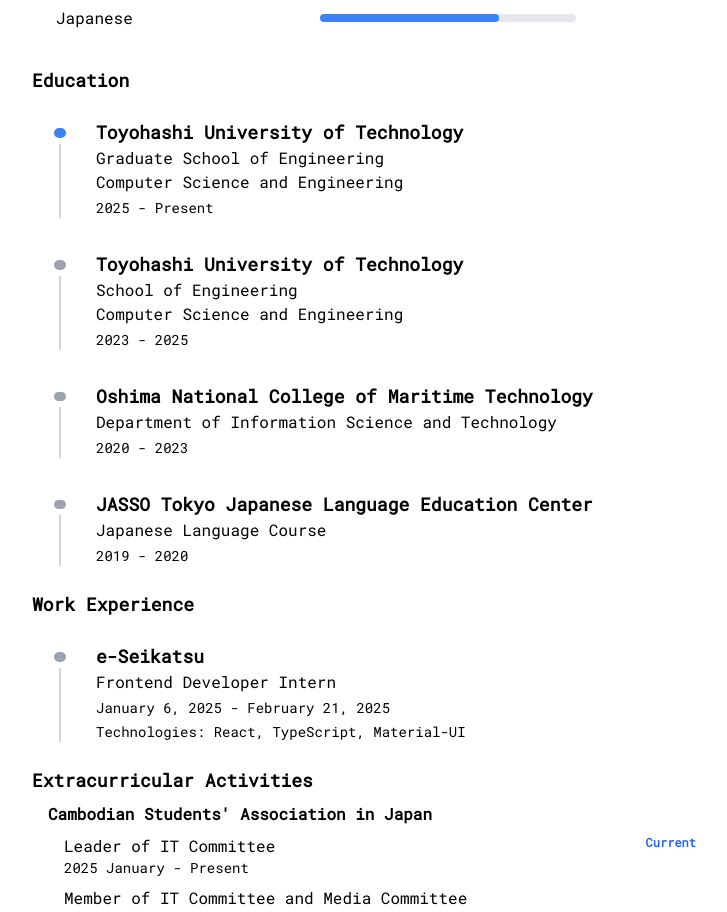
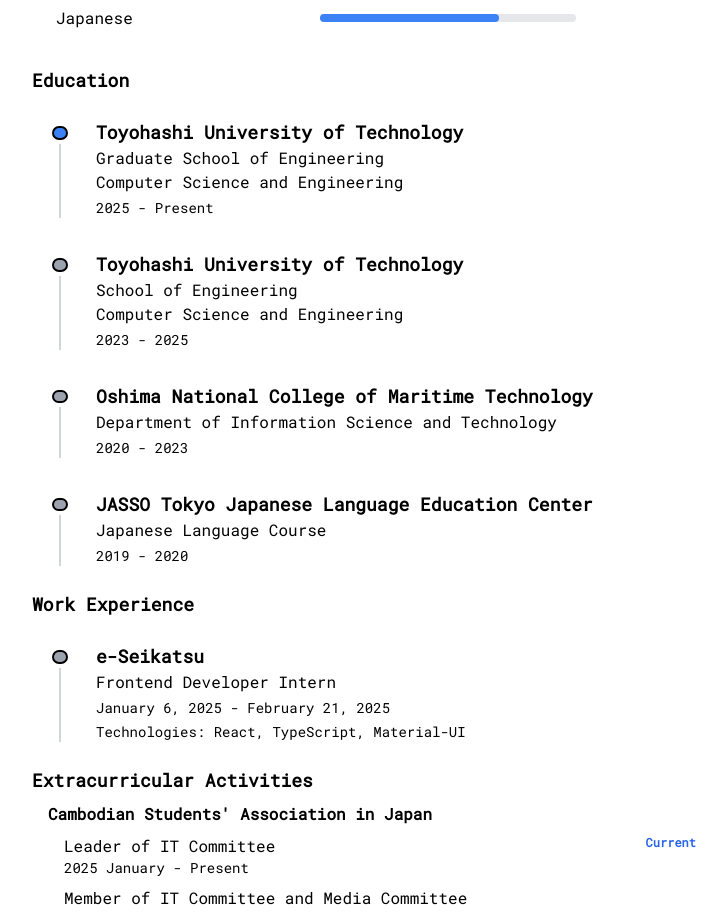
Before and after one commit to oukoutdam/personal-homepage, a Next.js app: page /resume in a window 1280 px wide. Shown: the part 1760-2672 px from the top of the page, without its empty margins (216-943 px from the left). Built offline with nearby package versions, Linux system fonts and the light colour scheme.

Commit message:
Fix Theme Colors

```diff
--- a/src/app/resume/sections/EducationTimeline.tsx
+++ b/src/app/resume/sections/EducationTimeline.tsx
@@ -35,7 +35,7 @@
             <div className='flex h-auto w-10 flex-shrink-0 flex-col items-center pt-2'>
               {/* The Dot */}
               <div
-                className={`relative z-10 h-4 w-4 rounded-full border-2 border-white ${
+                className={`relative z-10 h-4 w-4 rounded-full border-2 border-black dark:border-white ${
                   edu.current ? 'bg-blue-500' : 'bg-gray-400'
                 }`}
               ></div>
--- a/src/app/resume/sections/WorkTimeline.tsx
+++ b/src/app/resume/sections/WorkTimeline.tsx
@@ -21,7 +21,7 @@
             <div className='flex h-auto w-10 flex-shrink-0 flex-col items-center pt-2'>
               {/* The Dot */}
               <div
-                className={`relative z-10 h-4 w-4 rounded-full border-2 border-white ${
+                className={`relative z-10 h-4 w-4 rounded-full border-2 border-black dark:border-white ${
                   work.current ? 'bg-blue-500' : 'bg-gray-400'
                 }`}
               ></div>
--- a/tailwind.config.ts
+++ b/tailwind.config.ts
@@ -1,17 +1,17 @@
-import type { Config } from "tailwindcss";
+import type { Config } from 'tailwindcss';
 
 export default {
-  darkMode: "class",
+  darkMode: 'selector',
   content: [
-    "./src/pages/**/*.{js,ts,jsx,tsx,mdx}",
-    "./src/components/**/*.{js,ts,jsx,tsx,mdx}",
-    "./src/app/**/*.{js,ts,jsx,tsx,mdx}",
+    './src/pages/**/*.{js,ts,jsx,tsx,mdx}',
+    './src/components/**/*.{js,ts,jsx,tsx,mdx}',
+    './src/app/**/*.{js,ts,jsx,tsx,mdx}',
   ],
   theme: {
     extend: {
       colors: {
-        background: "var(--background)",
-        foreground: "var(--foreground)",
+        background: 'var(--background)',
+        foreground: 'var(--foreground)',
       },
     },
   },
```
